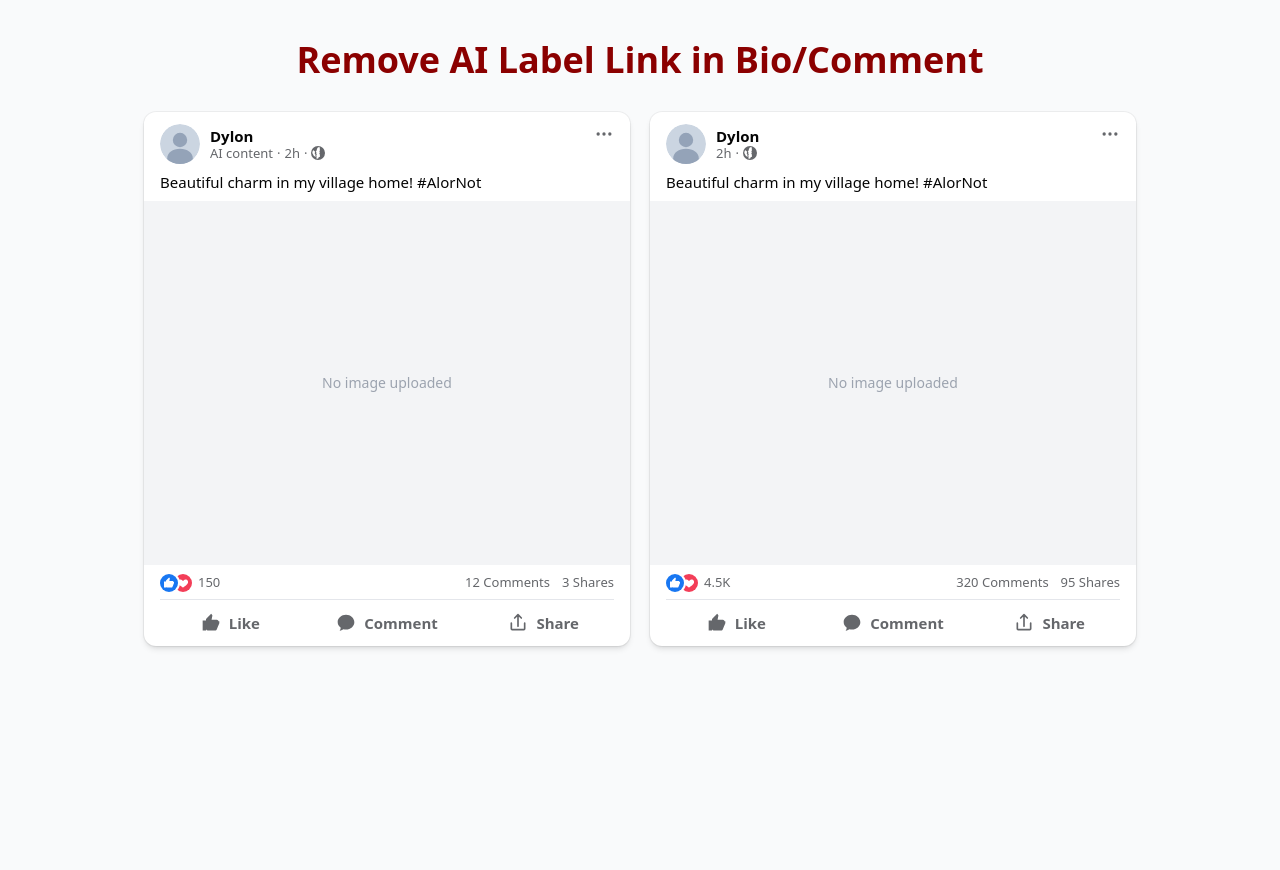
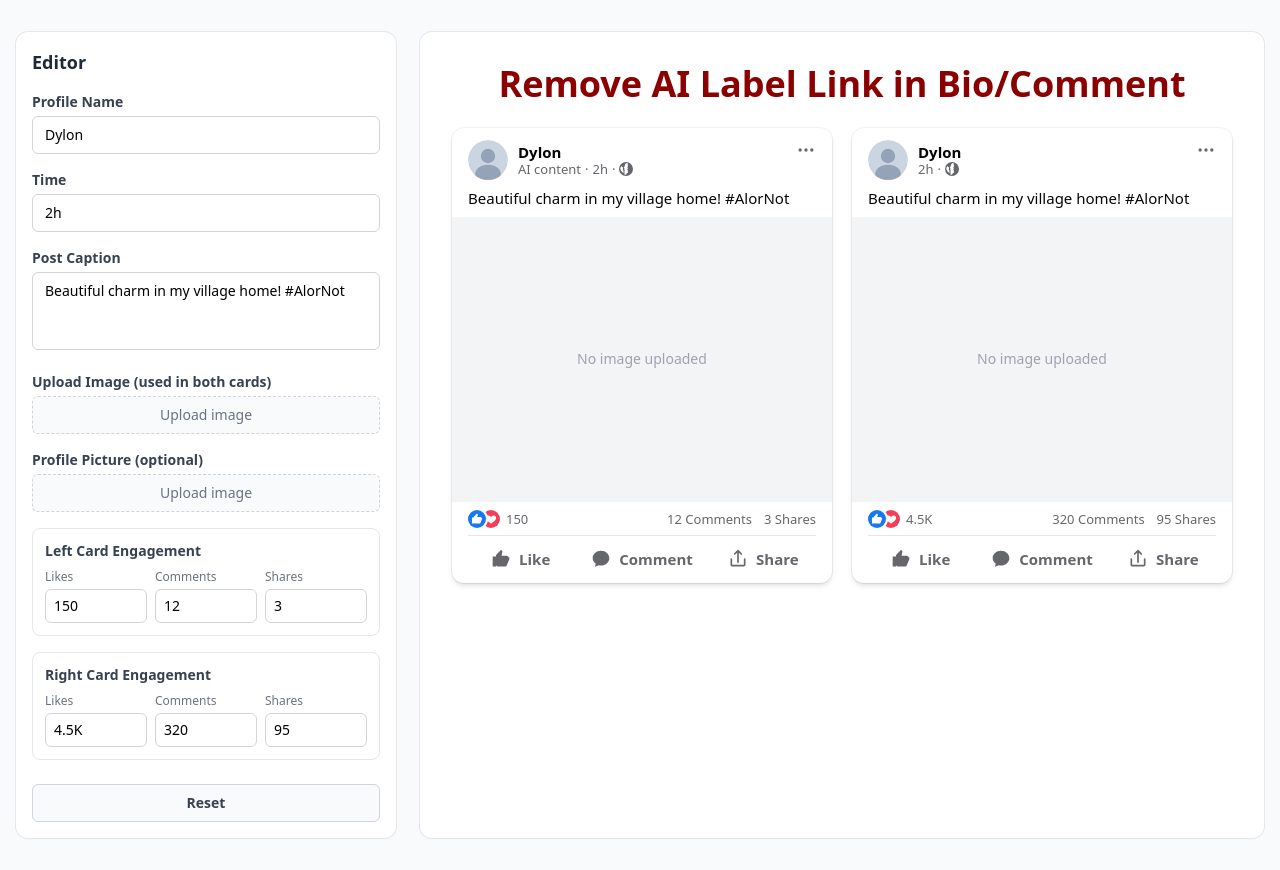
Before and after one commit to ailabelremove/fb-before-after-generator, a Next.js app: page / in a window 1280 px wide. Before the commit the page ends 800 px from the top, so only its background shows below. Built offline with nearby package versions, Linux system fonts and the light colour scheme.

Commit message:
Update page.tsx

```diff
--- a/app/page.tsx
+++ b/app/page.tsx
@@ -2,13 +2,22 @@
 
 import { TemplateProvider, useTemplate } from "@/lib/TemplateContext";
 import FacebookPostCard from "@/components/FacebookPostCard";
+import EditorPanel from "@/components/EditorPanel";
 
-function PreviewOnly() {
+function AppBody() {
   const { template } = useTemplate();
 
   return (
-    <div className="mx-auto max-w-5xl px-4 py-10">
-      <h1 className="mb-8 text-center text-3xl font-extrabold text-[#8B0000] sm:text-4xl">
+    <div className="mx-auto max-w-7xl px-4 py-8">
+      <div className="grid grid-cols-1 gap-6 lg:grid-cols-[380px_1fr]">
+        {/* Editor */}
+        <div>
+          <EditorPanel />
+        </div>
+
+        {/* Preview */}
+        <div className="rounded-xl bg-white p-4 shadow-sm ring-1 ring-gray-200 sm:p-8">
+          <h1 className="mb-6 text-center text-2xl font-extrabold text-[#8B0000] sm:text-4xl">
             Remove AI Label Link in Bio/Comment
           </h1>
           <div className="grid grid-cols-1 gap-5 sm:grid-cols-2">
@@ -32,13 +41,15 @@ function PreviewOnly() {
             />
           </div>
         </div>
+      </div>
+    </div>
   );
 }
 
 export default function Home() {
   return (
     <TemplateProvider>
-      <PreviewOnly />
+      <AppBody />
     </TemplateProvider>
   );
 }
```
Lines whose indentation alone changed are shown as unchanged.
